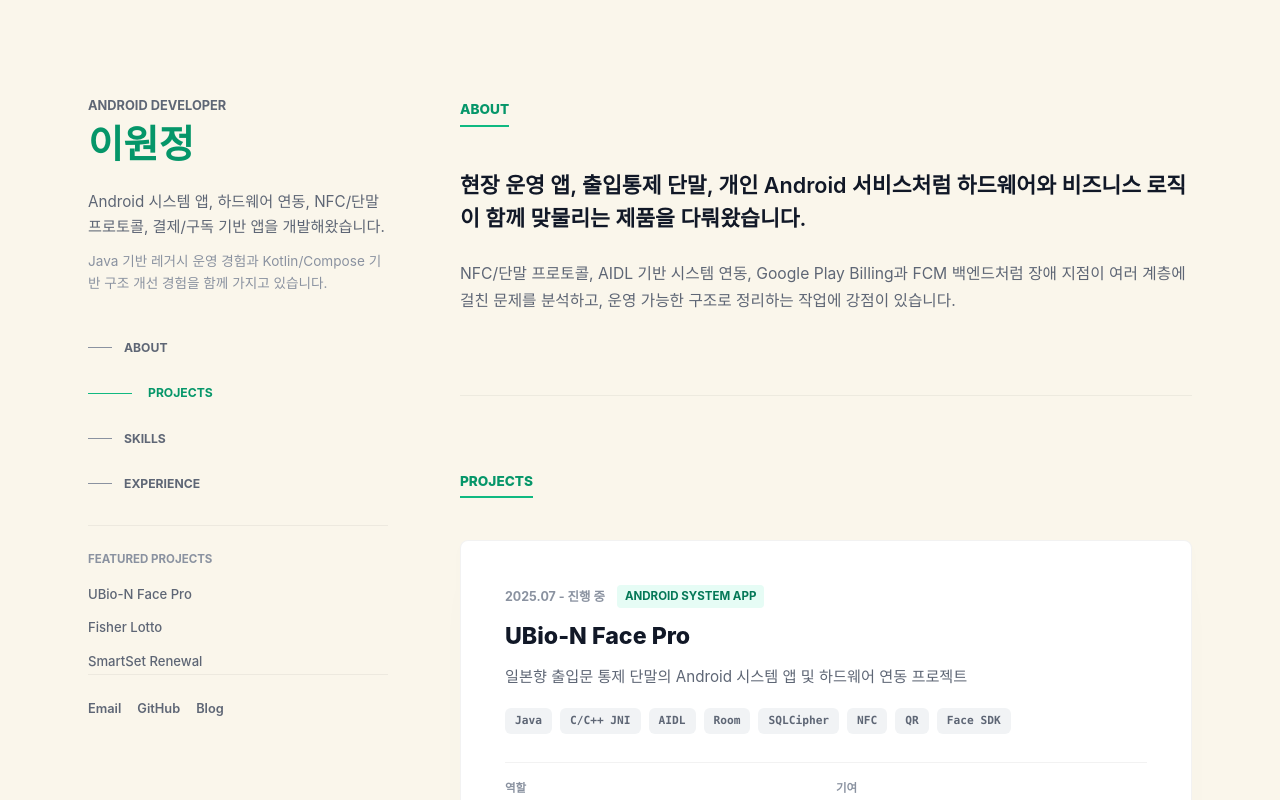
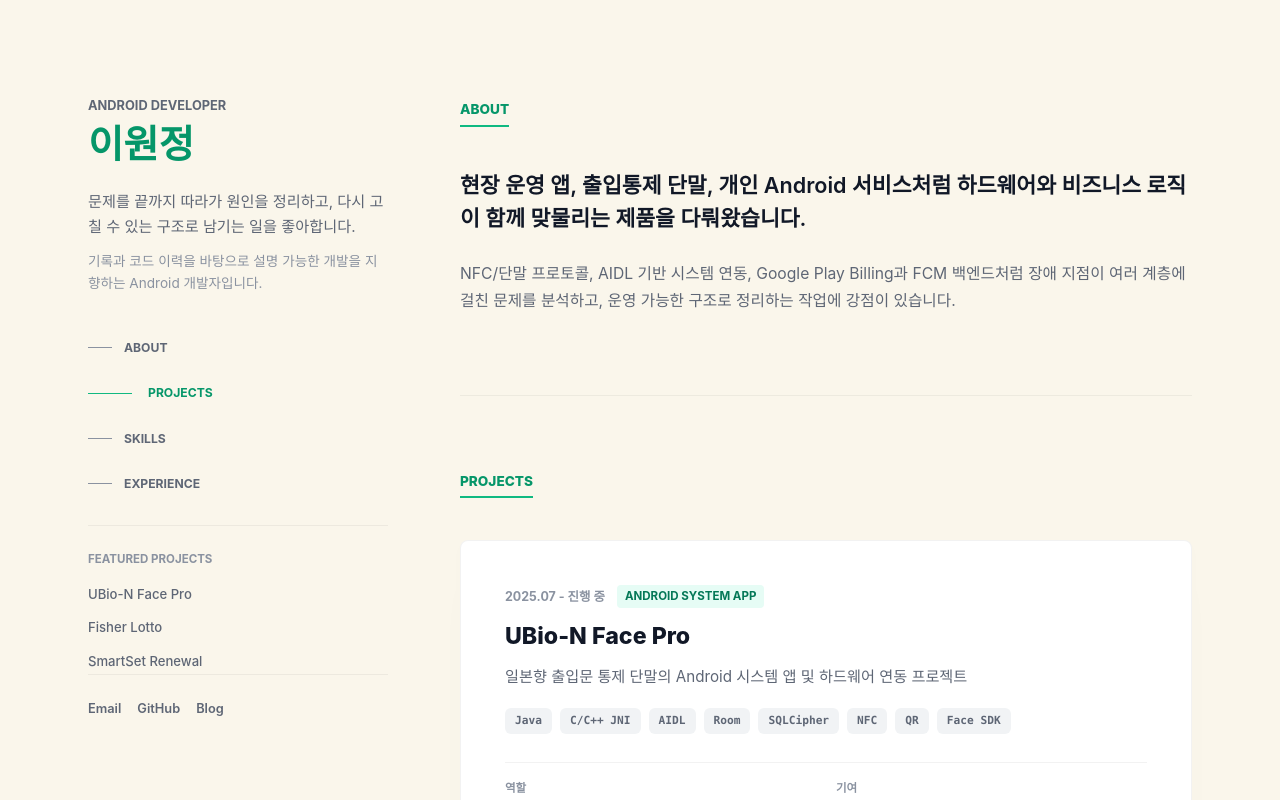
Before and after one commit to E1jeong/portfolio, a Next.js app: page / in a window 1280 px wide. Shown: the top 800 px of the page. Built offline with nearby package versions, Linux system fonts and the light colour scheme.

Commit message:
fix: refine sidebar profile copy

```diff
--- a/data/portfolio.ts
+++ b/data/portfolio.ts
@@ -25,9 +25,9 @@ export const profile = {
   name: "이원정",
   title: "Android Developer",
   summary:
-    "Android 시스템 앱, 하드웨어 연동, NFC/단말 프로토콜, 결제/구독 기반 앱을 개발해왔습니다.",
+    "문제를 끝까지 따라가 원인을 정리하고, 다시 고칠 수 있는 구조로 남기는 일을 좋아합니다.",
   subSummary:
-    "Java 기반 레거시 운영 경험과 Kotlin/Compose 기반 구조 개선 경험을 함께 가지고 있습니다.",
+    "기록과 코드 이력을 바탕으로 설명 가능한 개발을 지향하는 Android 개발자입니다.",
   contacts: [
     { label: "Email", href: "mailto:won9964@gmail.com" },
     { label: "GitHub", href: "https://github.com/E1jeong" },
```
